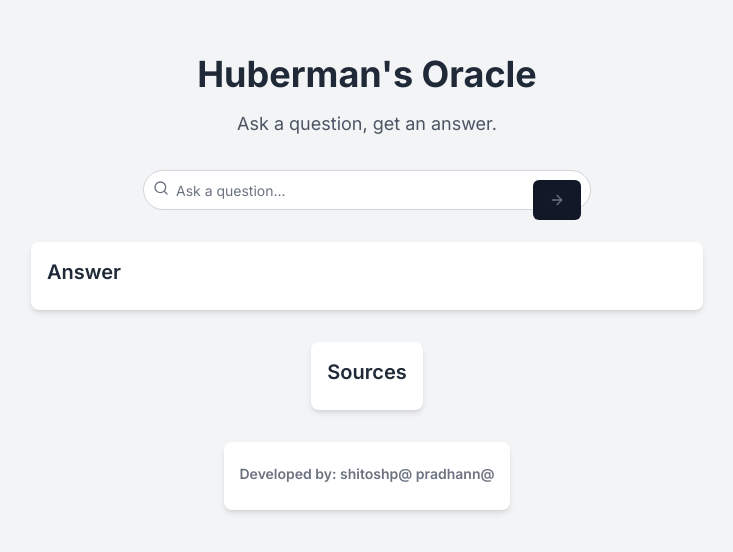
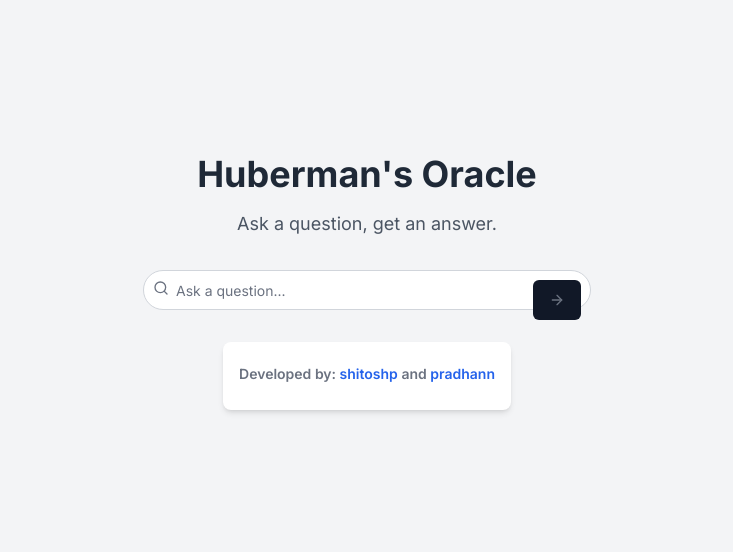
Before and after one commit to shitoshparajuli/nextjs-practice, a Next.js app in the folder huberman-frontend/huberman/: page / in a window 1280 px wide. Shown: the part 118-670 px from the top of the page, without its empty margins (273-1006 px from the left). Built offline with nearby package versions, Linux system fonts and the light colour scheme.

Commit message:
Add loading component

```diff
--- a/huberman-frontend/huberman/src/app/globals.css
+++ b/huberman-frontend/huberman/src/app/globals.css
@@ -64,3 +64,21 @@ body {
   animation: blink 1s step-start infinite;
   opacity: 1;
 }
+
+.spinner {
+  border: 4px solid rgba(0, 0, 0, 0.1);
+  width: 36px;
+  height: 36px;
+  border-radius: 50%;
+  border-left-color: transparent;
+  animation: spin 1s linear infinite;
+}
+
+@keyframes spin {
+  0% {
+    transform: rotate(0deg);
+  }
+  100% {
+    transform: rotate(360deg);
+  }
+}
--- a/huberman-frontend/huberman/src/app/layout.js
+++ b/huberman-frontend/huberman/src/app/layout.js
@@ -4,8 +4,8 @@ import "./globals.css";
 const inter = Inter({ subsets: ["latin"] });
 
 export const metadata = {
-  title: "Create Next App",
-  description: "Generated by create next app",
+  title: "Huberman's oracle",
+  description: "Inside the brains of Andrew Huberman",
 };
 
 export default function RootLayout({ children }) {
--- a/huberman-frontend/huberman/src/app/page.js
+++ b/huberman-frontend/huberman/src/app/page.js
@@ -10,6 +10,7 @@ export default function MyPage() {
 
   const [openAiResponse, setOpenAiResponse] = useState('');
   const [youtubeUrls, setYoutubeUrls] = useState([]);
+  const [isLoading, setIsLoading] = useState(false);
 
   const handleSetOpenAiResponse = (response, youtubeUrls) => {
     setOpenAiResponse(response);
@@ -20,7 +21,13 @@ export default function MyPage() {
     <div className="flex flex-col justify-center min-h-screen bg-gray-100 dark:bg-gray-900">
     <div className="w-full flex flex-col items-center">
         <Header />
-        <InputComponent onReceiveResponse={handleSetOpenAiResponse} />
+        <InputComponent onReceiveResponse={handleSetOpenAiResponse} setIsLoading={setIsLoading} />
+        {isLoading && (
+          <div className="flex flex-col items-center justify-center">
+            <div className="spinner"></div>
+            <div className="text-lg mt-2">Huberman is thinking...</div>
+          </div>
+        )}
         <Answer response={openAiResponse} />
         <Sources youtubeUrls={youtubeUrls} />
         <Footer />
--- a/huberman-frontend/huberman/src/components/answerComponent.jsx
+++ b/huberman-frontend/huberman/src/components/answerComponent.jsx
@@ -18,9 +18,12 @@ export default function Answer({ response }) {
     }
   }, [response, currentIndex]); // Depend on response and currentIndex to trigger effect
 
+  if (!response) {
+    return null; // Don't render the div if there's no response yet
+  }
+
   return (
     <div className="mt-8 p-4 bg-white dark:bg-gray-800 rounded-lg shadow-md w-full max-w-2xl mx-auto">
-      <h2 className="text-xl font-semibold text-gray-800 dark:text-gray-200 mb-2">Answer</h2>
       <p className="text-gray-600 dark:text-gray-400 whitespace-pre-wrap break-words">
         {typedResponse}
         {/* Only show the typing cursor if we haven't finished typing out the response */}
--- a/huberman-frontend/huberman/src/components/footerComponent.jsx
+++ b/huberman-frontend/huberman/src/components/footerComponent.jsx
@@ -3,7 +3,17 @@ export default function Footer() {
     return (
       <div className="mt-8 p-4 bg-white dark:bg-gray-800 rounded-lg shadow-md">
         <h2 className="text-xl font-semibold text-gray-800 dark:text-gray-200 mb-2">
-          <span className="text-sm text-gray-500 dark:text-gray-400"> Developed by: shitoshp@ pradhann@</span>
+        <span className="text-sm text-gray-500 dark:text-gray-400">
+          Developed by:&nbsp;
+          <a href="https://www.linkedin.com/in/shitosh" target="_blank" rel="noopener noreferrer" className="text-blue-600 hover:underline">
+            shitoshp
+          </a>
+          &nbsp;and&nbsp;
+          <a href="https://www.linkedin.com/in/nripesh-pradhan-bb0b15132" target="_blank" rel="noopener noreferrer" className="text-blue-600 hover:underline">
+            pradhann
+          </a>
+        </span>
+
         </h2>
       </div>
     );
--- a/huberman-frontend/huberman/src/components/inputComponent.jsx
+++ b/huberman-frontend/huberman/src/components/inputComponent.jsx
@@ -2,13 +2,15 @@ import React, { useState } from 'react';
 import { Input } from "@/components/ui/input";
 import { Button } from "@/components/ui/button";
 
-export default function InputComponent({ onReceiveResponse }) {
+export default function InputComponent({ onReceiveResponse, setIsLoading }) {
   // State to store the user's question
   const [question, setQuestion] = useState('');
 
   // Function to handle form submission
   const handleSubmit = async (e) => {
     e.preventDefault(); // Prevent default form submission behavior
+
+    setIsLoading(true); // Start loading
 
     // Make the API call
     try {
@@ -34,6 +36,8 @@ export default function InputComponent({ onReceiveResponse }) {
     } catch (error) {
       console.error("Failed to fetch:", error);
       // Handle error scenarios
+    } finally {
+      setIsLoading(false); // End loading
     }
   };
 
--- a/huberman-frontend/huberman/src/components/sourceComponent.jsx
+++ b/huberman-frontend/huberman/src/components/sourceComponent.jsx
@@ -2,6 +2,10 @@
 import Link from "next/link";
 
 export default function Sources({ youtubeUrls }) {
+
+  if (youtubeUrls.length == 0) {
+    return null; // Don't render the div if there's no response yet
+  }
   return (
     <div className="mt-8 p-4 bg-white dark:bg-gray-800 rounded-lg shadow-md">
       <h2 className="text-xl font-semibold text-gray-800 dark:text-gray-200 mb-2">Sources</h2>
```
